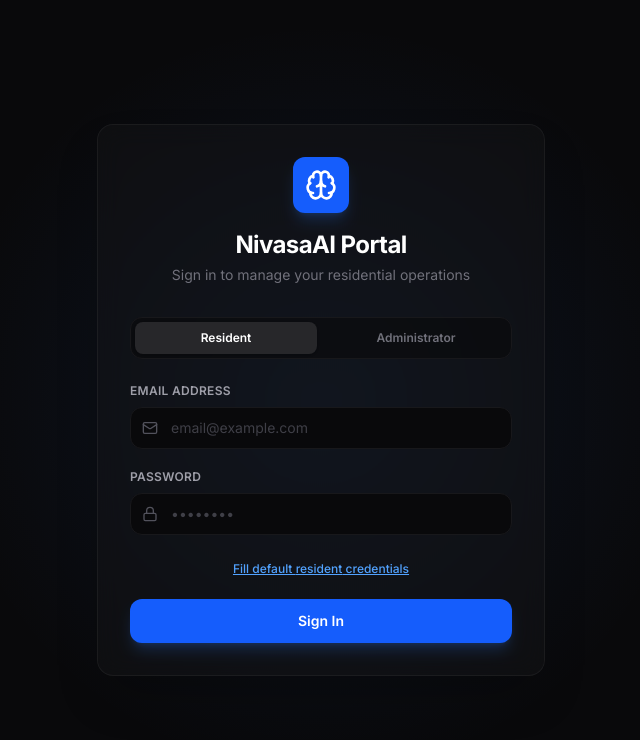
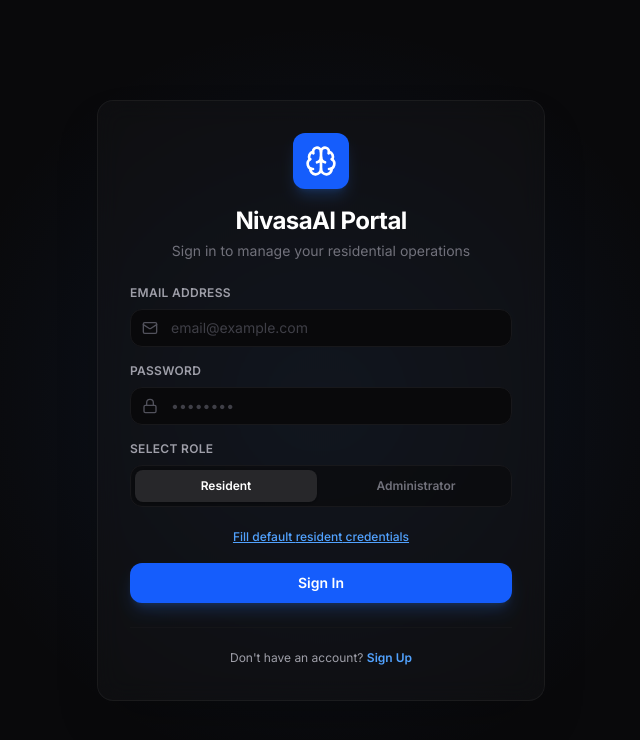
Before and after one commit to Zoyaejaz/NivasaAI, a Next.js app in the folder frontend/: page /login in a window 1280 px wide. Shown: the top 740 px of the page, without its empty margins (319-959 px from the left). Built offline with nearby package versions, Linux system fonts and the light colour scheme; no server answers.

Commit message:
feat: implement registration toggle in login page

```diff
--- a/frontend/src/app/login/page.tsx
+++ b/frontend/src/app/login/page.tsx
@@ -2,19 +2,25 @@
 
 import { useState } from "react";
 import { useRouter } from "next/navigation";
-import { Brain, Mail, Lock, AlertCircle, Loader2 } from "lucide-react";
+import { Brain, Mail, Lock, AlertCircle, Loader2, User, Home, Phone, ArrowLeft } from "lucide-react";
 
 const API_BASE_URL = process.env.NEXT_PUBLIC_API_URL || "http://localhost:8000";
 
 export default function Login() {
+  const [isSignUp, setIsSignUp] = useState(false);
   const [email, setEmail] = useState("");
   const [password, setPassword] = useState("");
+  const [fullName, setFullName] = useState("");
+  const [flatNumber, setFlatNumber] = useState("");
+  const [phoneNumber, setPhoneNumber] = useState("");
   const [role, setRole] = useState<"resident" | "admin">("resident");
+
   const [loading, setLoading] = useState(false);
   const [error, setError] = useState("");
+  const [success, setSuccess] = useState("");
   const router = useRouter();
 
-  // Quick seed fill helper
+  // Quick seed fill helper (Only for sign in)
   const handleQuickFill = (selectedRole: "resident" | "admin") => {
     setRole(selectedRole);
     if (selectedRole === "admin") {
@@ -26,12 +32,40 @@ export default function Login() {
     }
   };
 
-  const handleLogin = async (e: React.FormEvent) => {
+  const handleSubmit = async (e: React.FormEvent) => {
     e.preventDefault();
     setLoading(true);
     setError("");
+    setSuccess("");
 
     try {
+      if (isSignUp) {
+        // Register Call
+        const response = await fetch(`${API_BASE_URL}/api/auth/register`, {
+          method: "POST",
+          headers: { "Content-Type": "application/json" },
+          body: JSON.stringify({
+            email,
+            password,
+            full_name: fullName,
+            role,
+            flat_number: flatNumber || null,
+            phone_number: phoneNumber || null,
+          }),
+        });
+
+        if (!response.ok) {
+          const errData = await response.json();
+          throw new Error(errData.detail || "Registration failed");
+        }
+
+        setSuccess("Account created successfully! You can now log in.");
+        setIsSignUp(false);
+        setFullName("");
+        setFlatNumber("");
+        setPhoneNumber("");
+      } else {
+        // Login Call
         const response = await fetch(`${API_BASE_URL}/api/auth/login`, {
           method: "POST",
           headers: { "Content-Type": "application/json" },
@@ -55,15 +89,16 @@ export default function Login() {
         } else {
           router.push("/dashboard/resident");
         }
+      }
     } catch (err: any) {
-      setError(err.message || "Invalid credentials, please try again.");
+      setError(err.message || "Something went wrong, please check your input.");
     } finally {
       setLoading(false);
     }
   };
 
   return (
-    <div className="relative min-h-screen flex items-center justify-center bg-zinc-950 text-zinc-100 overflow-hidden px-4">
+    <div className="relative min-h-screen flex items-center justify-center bg-zinc-950 text-zinc-100 overflow-hidden px-4 py-8">
       {/* Background radial glow */}
       <div className="absolute inset-0 z-0 bg-[radial-gradient(circle_at_center,rgba(59,130,246,0.1),transparent_50%)]" />
 
@@ -71,52 +106,98 @@ export default function Login() {
       <div className="relative z-10 w-full max-w-md p-8 rounded-2xl border border-zinc-900 bg-zinc-900/40 glass shadow-2xl">
 
         {/* Branding */}
-        <div className="text-center mb-8">
+        <div className="text-center mb-6">
           <div className="inline-flex p-3 bg-blue-600 rounded-xl shadow-lg shadow-blue-500/20 mb-4">
             <Brain className="w-8 h-8 text-white" />
           </div>
           <h2 className="text-2xl font-bold tracking-tight text-white">NivasaAI Portal</h2>
-          <p className="text-sm text-zinc-500 mt-1">Sign in to manage your residential operations</p>
+          <p className="text-sm text-zinc-500 mt-1">
+            {isSignUp ? "Create a new profile to join the society" : "Sign in to manage your residential operations"}
+          </p>
         </div>
 
-        {/* Role tabs */}
-        <div className="grid grid-cols-2 gap-2 p-1 bg-zinc-950/60 rounded-xl border border-zinc-900 mb-6">
-          <button
-            type="button"
-            onClick={() => handleQuickFill("resident")}
-            className={`py-2 text-xs font-semibold rounded-lg transition-all ${
-              role === "resident"
-                ? "bg-zinc-800 text-white shadow-sm"
-                : "text-zinc-500 hover:text-zinc-300"
-            }`}
-          >
-            Resident
-          </button>
-          <button
-            type="button"
-            onClick={() => handleQuickFill("admin")}
-            className={`py-2 text-xs font-semibold rounded-lg transition-all ${
-              role === "admin"
-                ? "bg-zinc-800 text-white shadow-sm"
-                : "text-zinc-500 hover:text-zinc-300"
-            }`}
-          >
-            Administrator
-          </button>
-        </div>
-
-        {/* Display Error */}
+        {/* Success/Error displays */}
         {error && (
           <div className="p-4 bg-red-950/40 border border-red-900/50 rounded-xl flex items-start gap-2.5 text-red-400 text-xs mb-6">
             <AlertCircle className="w-4 h-4 mt-0.5 shrink-0" />
             <div>
-              <span className="font-semibold">Authentication failed:</span> {error}
+              <span className="font-semibold">Action failed:</span> {error}
             </div>
           </div>
         )}
 
-        {/* Login Form */}
-        <form onSubmit={handleLogin} className="space-y-5">
+        {success && (
+          <div className="p-4 bg-emerald-950/40 border border-emerald-900/50 rounded-xl flex items-start gap-2.5 text-emerald-400 text-xs mb-6">
+            <AlertCircle className="w-4 h-4 mt-0.5 shrink-0" />
+            <div>
+              <span className="font-semibold">Success:</span> {success}
+            </div>
+          </div>
+        )}
+
+        {/* Form */}
+        <form onSubmit={handleSubmit} className="space-y-4">
+
+          {isSignUp && (
+            <>
+              <div>
+                <label className="block text-xs font-semibold text-zinc-400 mb-2 uppercase tracking-wide">
+                  Full Name
+                </label>
+                <div className="relative">
+                  <span className="absolute inset-y-0 left-0 pl-3 flex items-center text-zinc-600">
+                    <User className="w-4 h-4" />
+                  </span>
+                  <input
+                    type="text"
+                    value={fullName}
+                    onChange={(e) => setFullName(e.target.value)}
+                    required
+                    placeholder="John Doe"
+                    className="w-full pl-10 pr-4 py-2 bg-zinc-950 border border-zinc-900 rounded-xl text-sm placeholder-zinc-700 focus:outline-none focus:border-blue-500 focus:ring-1 focus:ring-blue-500 transition-all text-white"
+                  />
+                </div>
+              </div>
+
+              <div>
+                <label className="block text-xs font-semibold text-zinc-400 mb-2 uppercase tracking-wide">
+                  Flat / Unit Number
+                </label>
+                <div className="relative">
+                  <span className="absolute inset-y-0 left-0 pl-3 flex items-center text-zinc-600">
+                    <Home className="w-4 h-4" />
+                  </span>
+                  <input
+                    type="text"
+                    value={flatNumber}
+                    onChange={(e) => setFlatNumber(e.target.value)}
+                    required
+                    placeholder="e.g. Tower 1-402"
+                    className="w-full pl-10 pr-4 py-2 bg-zinc-950 border border-zinc-900 rounded-xl text-sm placeholder-zinc-700 focus:outline-none focus:border-blue-500 focus:ring-1 focus:ring-blue-500 transition-all text-white"
+                  />
+                </div>
+              </div>
+
+              <div>
+                <label className="block text-xs font-semibold text-zinc-400 mb-2 uppercase tracking-wide">
+                  Phone Number
+                </label>
+                <div className="relative">
+                  <span className="absolute inset-y-0 left-0 pl-3 flex items-center text-zinc-600">
+                    <Phone className="w-4 h-4" />
+                  </span>
+                  <input
+                    type="text"
+                    value={phoneNumber}
+                    onChange={(e) => setPhoneNumber(e.target.value)}
+                    placeholder="e.g. +91 9876543210"
+                    className="w-full pl-10 pr-4 py-2 bg-zinc-950 border border-zinc-900 rounded-xl text-sm placeholder-zinc-700 focus:outline-none focus:border-blue-500 focus:ring-1 focus:ring-blue-500 transition-all text-white"
+                  />
+                </div>
+              </div>
+            </>
+          )}
+
           <div>
             <label className="block text-xs font-semibold text-zinc-400 mb-2 uppercase tracking-wide">
               Email Address
@@ -131,7 +212,7 @@ export default function Login() {
                 onChange={(e) => setEmail(e.target.value)}
                 required
                 placeholder="email@example.com"
-                className="w-full pl-10 pr-4 py-2.5 bg-zinc-950 border border-zinc-900 rounded-xl text-sm placeholder-zinc-700 focus:outline-none focus:border-blue-500 focus:ring-1 focus:ring-blue-500 transition-all text-white"
+                className="w-full pl-10 pr-4 py-2 bg-zinc-950 border border-zinc-900 rounded-xl text-sm placeholder-zinc-700 focus:outline-none focus:border-blue-500 focus:ring-1 focus:ring-blue-500 transition-all text-white"
               />
             </div>
           </div>
@@ -150,12 +231,44 @@ export default function Login() {
                 onChange={(e) => setPassword(e.target.value)}
                 required
                 placeholder="••••••••"
-                className="w-full pl-10 pr-4 py-2.5 bg-zinc-950 border border-zinc-900 rounded-xl text-sm placeholder-zinc-700 focus:outline-none focus:border-blue-500 focus:ring-1 focus:ring-blue-500 transition-all text-white"
+                className="w-full pl-10 pr-4 py-2 bg-zinc-950 border border-zinc-900 rounded-xl text-sm placeholder-zinc-700 focus:outline-none focus:border-blue-500 focus:ring-1 focus:ring-blue-500 transition-all text-white"
               />
             </div>
           </div>
 
-          {/* Quick login hint */}
+          {/* Role selection (Resident vs Admin toggle) */}
+          <div>
+            <label className="block text-xs font-semibold text-zinc-400 mb-2 uppercase tracking-wide">
+              Select Role
+            </label>
+            <div className="grid grid-cols-2 gap-2 p-1 bg-zinc-950/60 rounded-xl border border-zinc-900">
+              <button
+                type="button"
+                onClick={() => setRole("resident")}
+                className={`py-2 text-xs font-semibold rounded-lg transition-all ${
+                  role === "resident"
+                    ? "bg-zinc-800 text-white shadow-sm"
+                    : "text-zinc-500 hover:text-zinc-300"
+                }`}
+              >
+                Resident
+              </button>
+              <button
+                type="button"
+                onClick={() => setRole("admin")}
+                className={`py-2 text-xs font-semibold rounded-lg transition-all ${
+                  role === "admin"
+                    ? "bg-zinc-800 text-white shadow-sm"
+                    : "text-zinc-500 hover:text-zinc-300"
+                }`}
+              >
+                Administrator
+              </button>
+            </div>
+          </div>
+
+          {/* Quick login hint (Only in sign in mode) */}
+          {!isSignUp && (
             <div className="text-center">
               <button
                 type="button"
@@ -165,21 +278,46 @@ export default function Login() {
                 Fill default {role} credentials
               </button>
             </div>
+          )}
 
           <button
             type="submit"
             disabled={loading}
-            className="w-full py-3 bg-blue-600 hover:bg-blue-500 text-white text-sm font-semibold rounded-xl transition-all shadow-lg shadow-blue-500/20 hover:shadow-blue-500/30 flex items-center justify-center gap-2 transform active:scale-95 disabled:opacity-50"
+            className="w-full py-2.5 bg-blue-600 hover:bg-blue-500 text-white text-sm font-semibold rounded-xl transition-all shadow-lg shadow-blue-500/20 hover:shadow-blue-500/30 flex items-center justify-center gap-2 transform active:scale-95 disabled:opacity-50"
           >
             {loading ? (
               <>
-                <Loader2 className="w-4 h-4 animate-spin" /> Signing In...
+                <Loader2 className="w-4 h-4 animate-spin" /> Processing...
               </>
+            ) : isSignUp ? (
+              "Create Account"
             ) : (
               "Sign In"
             )}
           </button>
         </form>
+
+        {/* Toggle Mode */}
+        <div className="mt-6 text-center border-t border-zinc-900/60 pt-4">
+          <button
+            onClick={() => {
+              setIsSignUp(!isSignUp);
+              setError("");
+              setSuccess("");
+            }}
+            className="text-xs text-zinc-400 hover:text-white transition-all"
+          >
+            {isSignUp ? (
+              <span className="flex items-center justify-center gap-1.5">
+                <ArrowLeft className="w-3.5 h-3.5" /> Back to Sign In
+              </span>
+            ) : (
+              <>
+                Don't have an account? <span className="text-blue-400 hover:underline font-semibold">Sign Up</span>
+              </>
+            )}
+          </button>
+        </div>
       </div>
     </div>
   );
```
Lines whose indentation alone changed are shown as unchanged.
